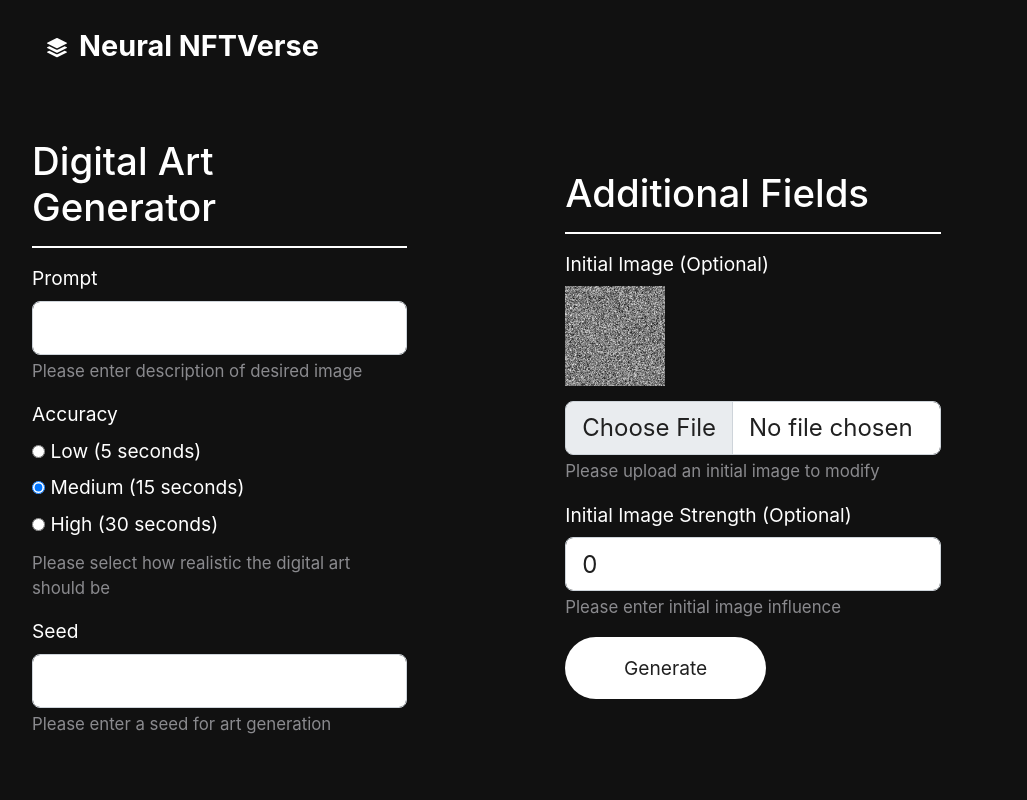
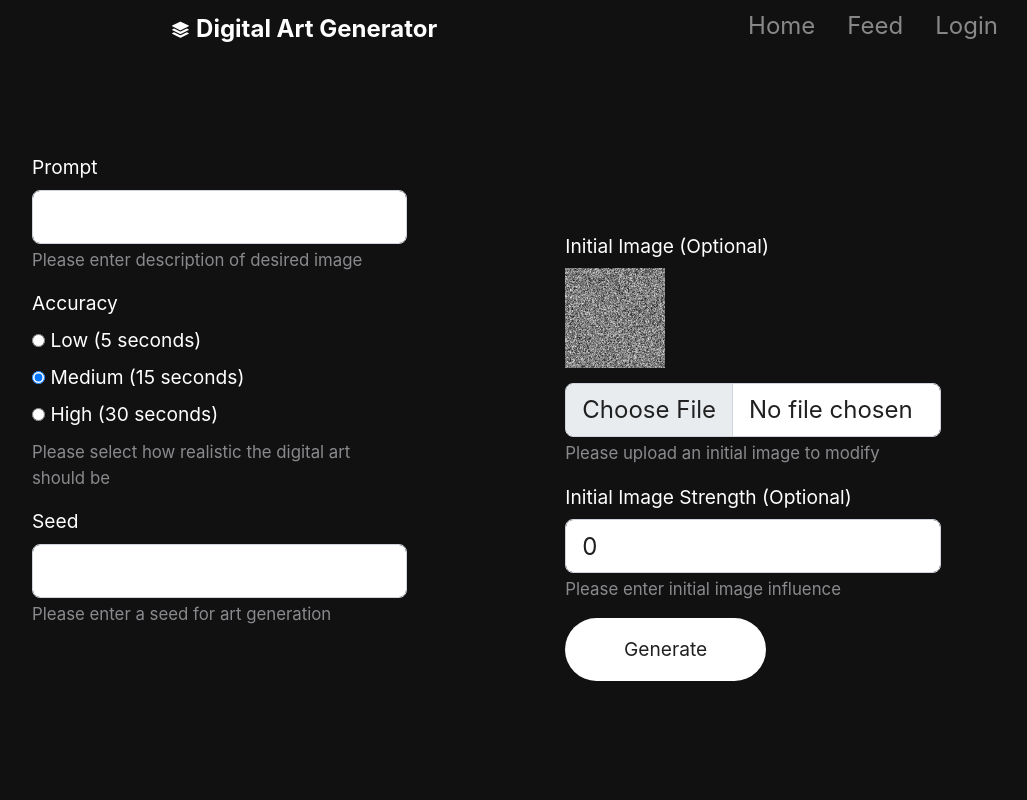
Before and after one commit to shobhitmir/deepmint, a Django app: page /artgen/ in a window 1280 px wide. Shown: the whole page, without its empty margins (47-1074 px from the left). Run offline with Django 3.2, Linux system fonts and the light colour scheme; some libraries are stand-ins or nearby versions.

Commit message:
fixed navbar

```diff
--- a/nftgen/templates/artgen.html
+++ b/nftgen/templates/artgen.html
@@ -16,7 +16,6 @@
   <meta name="HandheldFriendly" content="true">
   <title>Art Generator</title>
   <link rel="stylesheet" href="https://stackpath.bootstrapcdn.com/bootstrap/4.3.1/css/bootstrap.min.css" integrity="sha384-ggOyR0iXCbMQv3Xipma34MD+dH/1fQ784/j6cY/iJTQUOhcWr7x9JvoRxT2MZw1T" crossorigin="anonymous">
-  <link rel="stylesheet" href="{% static 'css/theme.min.css' %}">
   <style>
     #initimg:hover {
       cursor: pointer;
@@ -26,7 +25,21 @@
       width: 100px;
       height: 100px;
     }
+    body {
+      padding-top: 60px;
+    }
+    .navbar {
+    padding-top: 0 !important;
+    padding-bottom: 0 !important;
+    }
+    .dropdown-menu a:hover {
+      background-color: black;
+    }
   </style>
+  <link rel="stylesheet" href="{% static 'css/theme.min.css' %}">
+  <script src="https://code.jquery.com/jquery-3.3.1.slim.min.js" integrity="sha384-q8i/X+965DzO0rT7abK41JStQIAqVgRVzpbzo5smXKp4YfRvH+8abtTE1Pi6jizo" crossorigin="anonymous"></script>
+  <script src="https://cdnjs.cloudflare.com/ajax/libs/popper.js/1.14.7/umd/popper.min.js" integrity="sha384-UO2eT0CpHqdSJQ6hJty5KVphtPhzWj9WO1clHTMGa3JDZwrnQq4sF86dIHNDz0W1" crossorigin="anonymous"></script>
+  <script src="https://stackpath.bootstrapcdn.com/bootstrap/4.3.1/js/bootstrap.min.js" integrity="sha384-JjSmVgyd0p3pXB1rRibZUAYoIIy6OrQ6VrjIEaFf/nJGzIxFDsf4x0xIM+B07jRM" crossorigin="anonymous"></script>
 
   </head>
   <script type="text/javascript" src="{% static 'js/jquery.js' %}"></script>
@@ -45,21 +58,64 @@
       <div class="h-100 row d-flex align-items-stretch">
 
           <div class="col-12 col-md-7 col-lg-6 col-xl-5 d-flex align-items-start flex-column px-vw-5">
+            <nav id="navScroll" class="navbar navbar-dark bg-black fixed-top px-vw-5" tabindex="0">
+              <div class="container">
+                <a class="navbar-brand mx-auto mb-2 mb-lg-0 list-group list-group-horizontal" href="{% url 'artgen' %}">
+                  <svg xmlns="http://www.w3.org/2000/svg" width="20" height="20" fill="currentColor" class="bi bi-stack"
+                    viewBox="0 0 16 16" style="margin-top: 4%; margin-right: 1%;">
+                    <path
+                      d="m14.12 10.163 1.715.858c.22.11.22.424 0 .534L8.267 15.34a.598.598 0 0 1-.534 0L.165 11.555a.299.299 0 0 1 0-.534l1.716-.858 5.317 2.659c.505.252 1.1.252 1.604 0l5.317-2.66zM7.733.063a.598.598 0 0 1 .534 0l7.568 3.784a.3.3 0 0 1 0 .535L8.267 8.165a.598.598 0 0 1-.534 0L.165 4.382a.299.299 0 0 1 0-.535L7.733.063z" />
+                    <path
+                      d="m14.12 6.576 1.715.858c.22.11.22.424 0 .534l-7.568 3.784a.598.598 0 0 1-.534 0L.165 7.968a.299.299 0 0 1 0-.534l1.716-.858 5.317 2.659c.505.252 1.1.252 1.604 0l5.317-2.659z" />
+                  </svg>
+                  <span class="ms-md-1 mt-1 fw-bolder me-md-5">Digital Art Generator</span>
+                </a>
 
-            <header class="mb-auto py-vh-2 col-12">
-              <a class="navbar-brand pe-md-4 fs-4 col-12 col-md-auto text-center" href="{% url 'landing' %}">
-  <svg xmlns="http://www.w3.org/2000/svg" width="20" height="20" fill="currentColor" class="bi bi-stack" viewBox="0 0 16 16">
-    <path d="m14.12 10.163 1.715.858c.22.11.22.424 0 .534L8.267 15.34a.598.598 0 0 1-.534 0L.165 11.555a.299.299 0 0 1 0-.534l1.716-.858 5.317 2.659c.505.252 1.1.252 1.604 0l5.317-2.66zM7.733.063a.598.598 0 0 1 .534 0l7.568 3.784a.3.3 0 0 1 0 .535L8.267 8.165a.598.598 0 0 1-.534 0L.165 4.382a.299.299 0 0 1 0-.535L7.733.063z"/>
-    <path d="m14.12 6.576 1.715.858c.22.11.22.424 0 .534l-7.568 3.784a.598.598 0 0 1-.534 0L.165 7.968a.299.299 0 0 1 0-.534l1.716-.858 5.317 2.659c.505.252 1.1.252 1.604 0l5.317-2.659z"/>
-  </svg>
-  <span class="ms-md-1 mt-1 fw-bolder me-md-5">Neural NFTVerse</span>
-</a>
+                <ul class="navbar-nav mx-auto mb-2 mb-lg-0 list-group list-group-horizontal">
+                  <li class="nav-item">
+                    <a class="nav-link fs-5" href="{% url 'landing' %}" aria-label="Homepage">
+                      Home
+                    </a>
+                  </li>
+                  <li class="nav-item">
+                    <a class="nav-link fs-5" href="" aria-label="A sample content page">
+                      Feed
+                    </a>
+                  </li>
+                  {% if user.is_authenticated %}
+                  <li class="nav-item">
+                    <a class="nav-link fs-5" href="{% url 'logout' %}" aria-label="A system message page">
+                      Logout
+                    </a>
+                  </li>
+                  {% else %}
+                  <li class="nav-item">
+                    <a class="nav-link fs-5" href="{% url 'login' %}" aria-label="A system message page">
+                      Login
+                    </a>
+                  </li>
+                  {% endif %}
+                </ul>
 
-            </header>
-            <main class="mb-auto col-12">
-              <h2>Digital Art Generator</h2>
-              <hr style="border: 1px solid white;">
+                {% if user.is_authenticated %}
+                <div class="dropdown">
+                  <a class="nav-link fs-5 dropdown-toggle" type="button" id="btnDropdownDemo" data-toggle="dropdown" aria-haspopup="true" aria-expanded="false"
+                  style="color: grey;">
+                    {{request.user.email}}
+                  </a>
 
+                  <div class="dropdown-menu" aria-labelledby="btnDropdownDemo"
+                  style="color:white; background-color: black;">
+                    <a type="button" href="{% url 'artgen' %}" class="dropdown-item nav-item"
+                    style="color:white; background-color: black; text-decoration: none;">Digital Art Generator</a>
+                    <a type="button" class="dropdown-item">NFT Generator</a>
+                    <a type="button" class="dropdown-item">Profile</a>
+                  </div>
+                </div>
+                {% endif %}
+              </div>
+            </nav>
+            <main class="mb-auto col-12" style="margin-top: 23%;">
             <div class="row">
               <div class="col-12">
               <div class="mb-3">
@@ -88,13 +144,6 @@
                 <div id="emailHelp" class="form-text">Please enter a seed for art generation</div>
               </div>
             </div>
-            {% for error in errors %}
-
-                <div class="alert alert-danger" style="margin-top: 5%;">
-                      {{ error }}
-                </div>
-
-            {% endfor %}
             </main>
           </div>
           <div class="col-12 col-md-7 col-lg-6 col-xl-5 d-flex align-items-start flex-column px-vw-5">
@@ -102,9 +151,7 @@
               <a class="navbar-brand pe-md-4 fs-4 col-12 col-md-auto text-center">
               </a>
             </header>
-            <main class="mb-auto col-12" style="margin-top: 4%;">
-              <h2>Additional Fields</h2>
-              <hr style="border: 1px solid white;">
+            <main class="mb-auto col-12">
               <form class="row" method="post" id="artgenform">
               {% csrf_token %}
               <div class="col-12">
```
Also changed, not shown: nftgen/templates/landing.html (+7 -2 lines), db.sqlite3.
